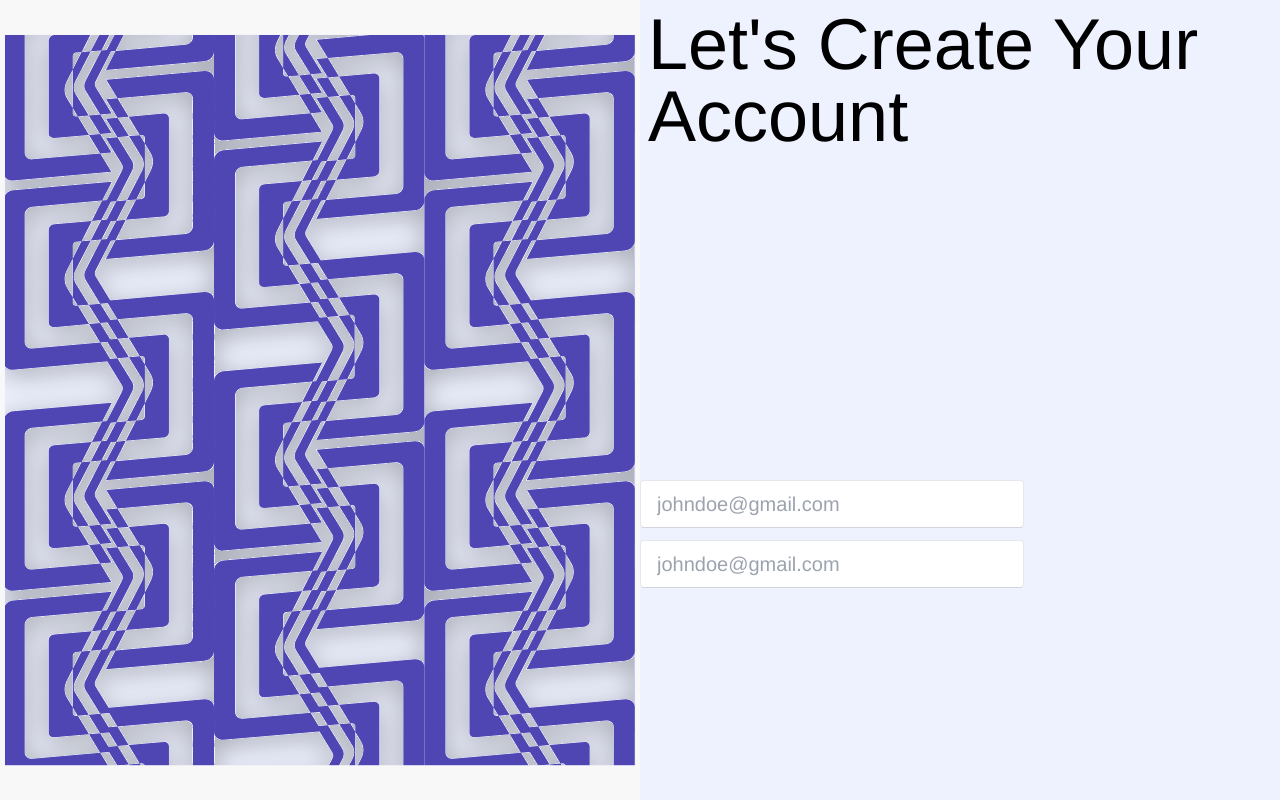
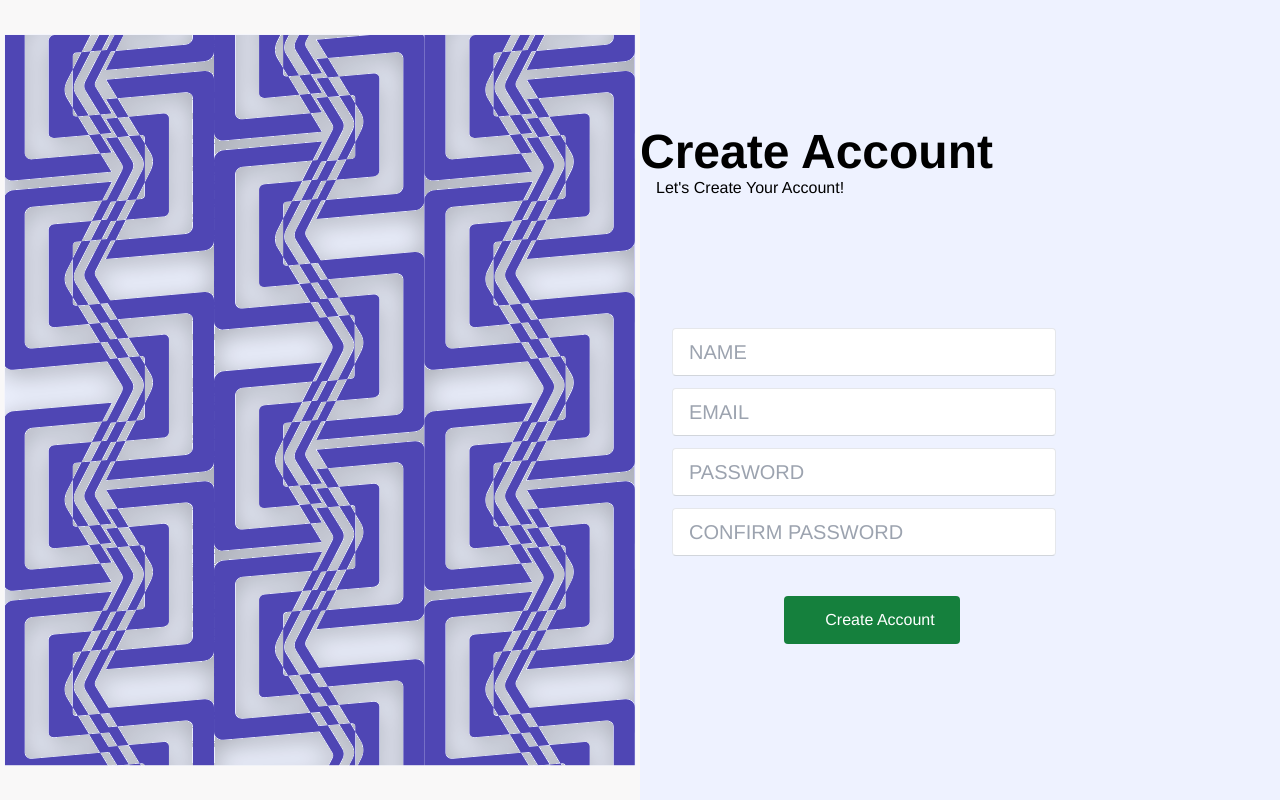
Before and after one commit to zernrack/PicQuest, a React (Vite) app in the folder client/: page / in a window 1280 px wide. Built offline with nearby package versions, Linux system fonts and the light colour scheme.

Commit message:
Add changes to registration page

```diff
--- a/client/src/pages/registration/registration.jsx
+++ b/client/src/pages/registration/registration.jsx
@@ -1,36 +1,66 @@
 import React from "react";
-import abstractArt from "../../assets/abstractArt.svg";
+import AbstractArt from "../../assets/abstractArt.svg";
 
 export default function Registration() {
   return (
     <body className="flex min-h-screen">
       <div class="flex-1 bg-indigo-50">
-        <div className="logo-container container flex h-full max-lg:hidden">
+        <div className="logo-container container flex h-full md:hidden">
           <img
             className="h-full w-auto object-cover"
-            src={abstractArt}
+            src={AbstractArt}
             alt="logo"
           />
         </div>
       </div>
       <div class="flex-1 bg-indigo-50">
-        <h1 className=" text-7xl p-2 ">Let's Create Your Account</h1>
-
-        <div className="pt-80 sm:pr-0">
+        <h1 className=" text-5xl font-bold pt-32 sm:text-5xl sm:-ml-52 -ml-18">
+          Create Account
+        </h1>
+        <h2 className="text-md sm:-ml-52 font-light pl-4 ">
+          Let's Create Your Account!
+        </h2>
+        <div className=" sm:-ml-44 ml-8 lg:-ml-18">
+          <div className="pt-32 sm:pt-32">
+            <input
+              className="rounded border text-xl border-b-gray-300 w-96 h-12 pl-4"
+              type="text"
+              placeholder="NAME"
+              required
+            />
+          </div>
+          <div className="pt-3 ">
             <input
               className="rounded border text-xl border-b-gray-300 w-96 h-12 pl-4"
               type="email"
-            placeholder="johndoe@gmail.com"
+              placeholder="EMAIL"
               required
             />
           </div>
-        <div className="pt-3 sm:items-center">
+          <div className="pt-3 ">
             <input
               className="rounded border text-xl border-b-gray-300 w-96 h-12 pl-4"
-            type="email"
-            placeholder="johndoe@gmail.com"
+              type="password"
+              placeholder="PASSWORD"
               required
             />
+          </div>
+          <div className="pt-3 ">
+            <input
+              className="rounded border text-xl border-b-gray-300 w-96 h-12 pl-4"
+              type="password"
+              placeholder="CONFIRM PASSWORD"
+              required
+            />
+            <div className="pt-10 pl-28">
+              <button
+                type="submit"
+                class=" text-center py-3 rounded bg-green-700 text-white hover:bg-green-dark hover:bg-green-400 w-44 h-12 pl-4"
+              >
+                Create Account
+              </button>
+            </div>
+          </div>
         </div>
       </div>
     </body>
--- a/client/tailwind.config.cjs
+++ b/client/tailwind.config.cjs
@@ -6,10 +6,20 @@ module.exports = {
   ],
   theme: {
     screens: {
-      sm: "480px",
-      md: "768px",
-      lg: "976px",
-      xl: "1440px",
+      '2xl': {'max': '1535px'},
+      // => @media (max-width: 1535px) { ... }
+
+      'xl': {'max': '1279px'},
+      // => @media (max-width: 1279px) { ... }
+
+      'lg': {'max': '1023px'},
+      // => @media (max-width: 1023px) { ... }
+
+      'md': {'max': '767px'},
+      // => @media (max-width: 767px) { ... }
+
+      'sm': {'max': '639px'},
+      // => @media (max-width: 639px) { ... }
     },
     extend: {},
   },
```
Lines whose indentation alone changed are shown as unchanged.
